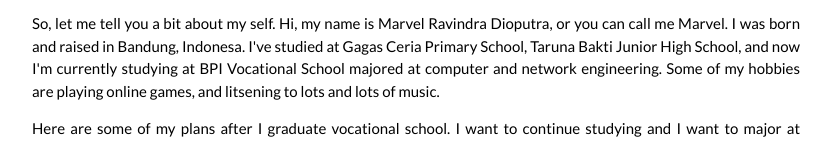
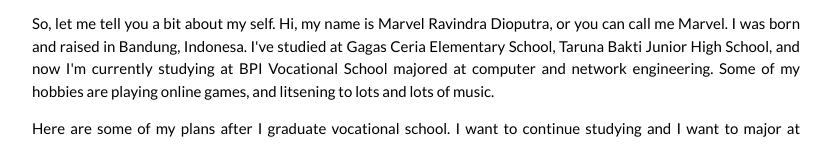
Before and after one commit to rdmrvl/mv, a plain HTML site: page index.html in a window 1280 px wide. Shown: the part 892-1036 px from the top of the page, without its empty margins (224-1055 px from the left). Drawn offline with nearby package versions, Linux system fonts and the light colour scheme.

Commit message:
Update index.html

```diff
--- a/index.html
+++ b/index.html
@@ -61,7 +61,7 @@ body {font-family: "Lato", sans-serif}
     <p class="w3-opacity"><i>by Marvel Ravindra</i></p>
     <p class="w3-justify">m̵̧̦͈͒v̸̛́̄̊̌̈́͒͘͝   is a website created by Marvel Ravindra, a student from a vocational school majored in computer and network engineering. He has been working on this website for quite a while now. He learned making an HTML website by learning online through the internet.</p>
 
-    <p class="w3-justify">So, let me tell you a bit about my self. Hi, my name is Marvel Ravindra Dioputra, or you can call me Marvel. I was born and raised in Bandung, Indonesa. I've studied at Gagas Ceria Primary School, Taruna Bakti Junior High School, and now I'm currently studying at BPI Vocational School majored at computer and network engineering. Some of my hobbies are playing online games, and litsening to lots and lots of music. </p>
+    <p class="w3-justify">So, let me tell you a bit about my self. Hi, my name is Marvel Ravindra Dioputra, or you can call me Marvel. I was born and raised in Bandung, Indonesa. I've studied at Gagas Ceria Elementary School, Taruna Bakti Junior High School, and now I'm currently studying at BPI Vocational School majored at computer and network engineering. Some of my hobbies are playing online games, and litsening to lots and lots of music. </p>
 
     <p class="w3-justify">Here are some of my plans after I graduate vocational school. I want to continue studying and I want to major at technical information or telecommunication, then after I graduate I want to have a job that I can enjoy doing and get paid a lot lol. I think that's all I can share here. Anyways this website has no pupose what so ever, I just made this for fun and to improve my HTML skills.  Thank you  ^^ -M</p>
 
```
